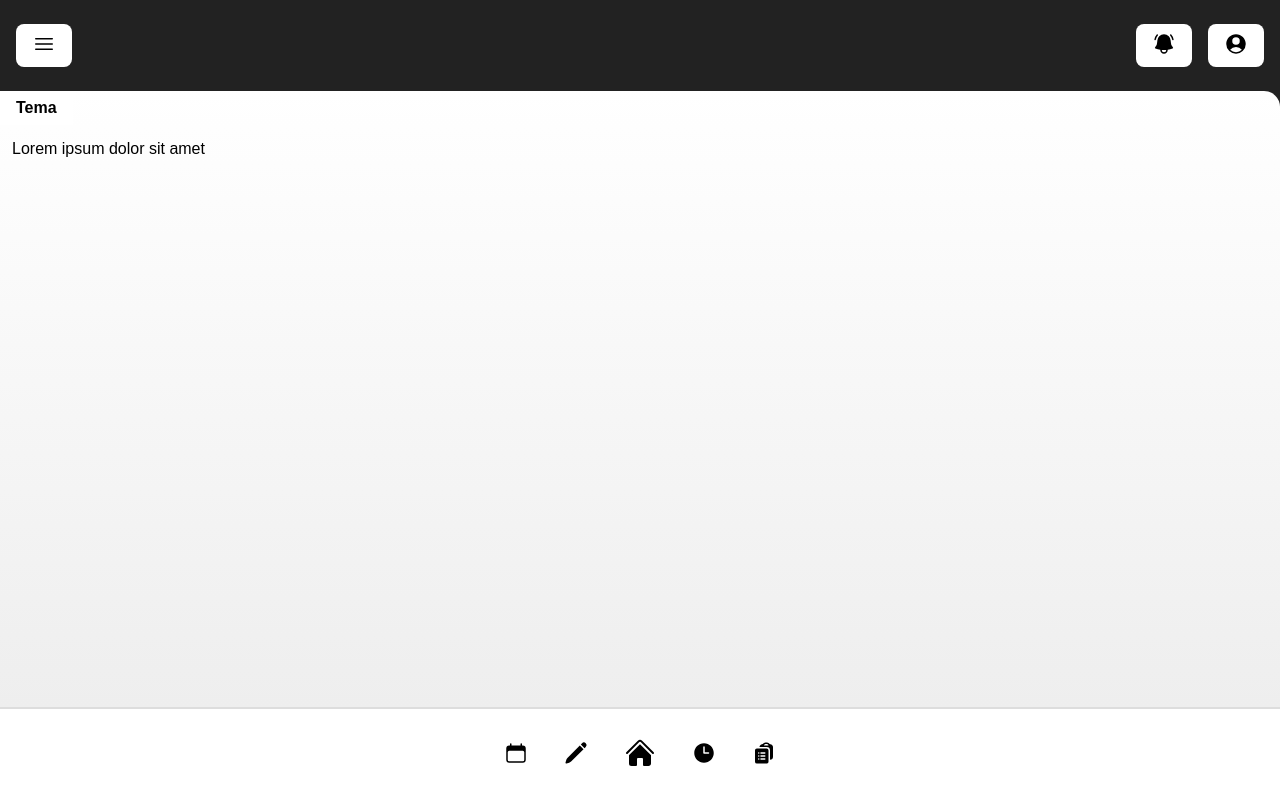
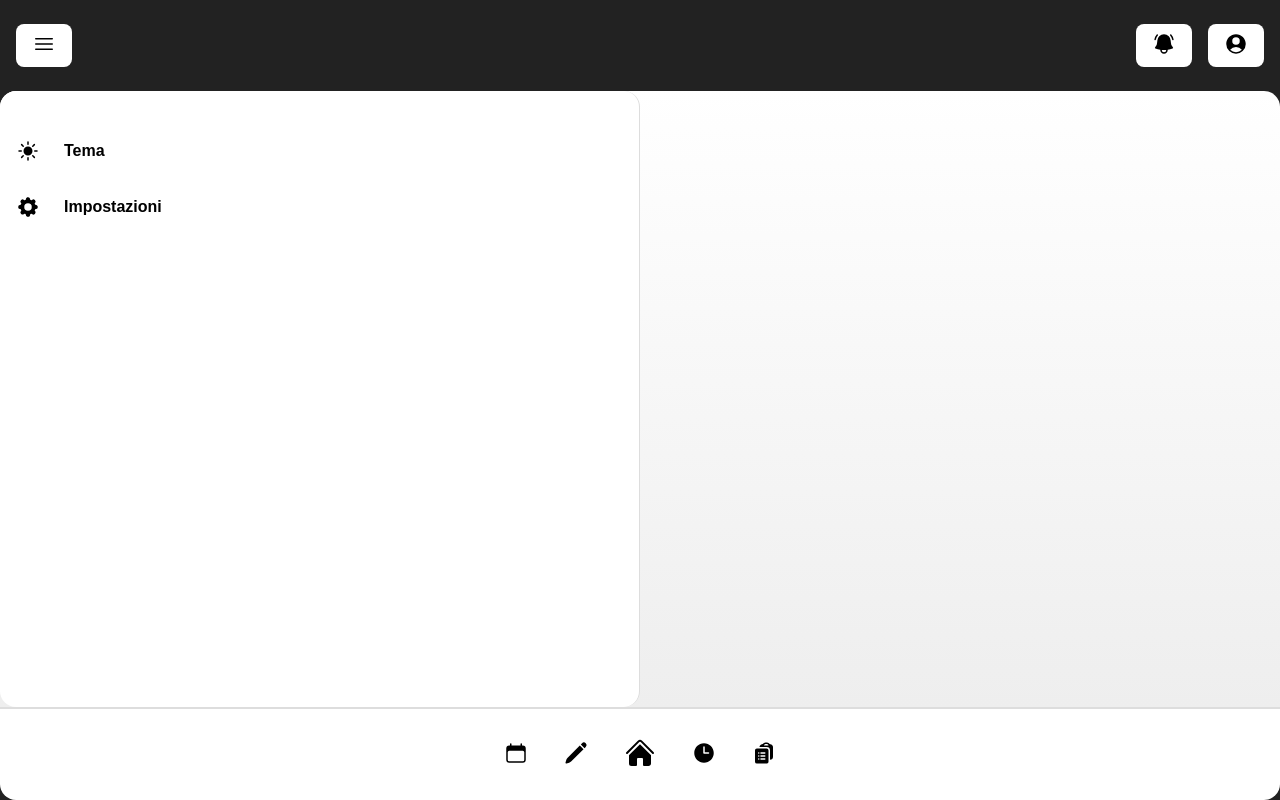
Before and after one commit to vindu07/Uni-Agenda, a plain HTML site: page index.html in a window 1280 px wide. Both pictures are taken after a click on the button 44 px from the left and 45 px from the top of the page. Drawn offline with Linux system fonts and the light colour scheme.

Commit message:
UI-test 3

```diff
--- a/source/css/app.css
+++ b/source/css/app.css
@@ -11,6 +11,8 @@ body {
   display: grid;
   grid-template-rows: auto 1fr auto;
 
+  border-radius: 1rem;
+
 }
 
 main {
@@ -22,6 +24,7 @@ main {
 
 footer {
     border-top: 2px solid var(--footer-margin);
+    border-bottom-left-radius: 1rem; border-bottom-right-radius: 1rem;
 }
 
 button {
@@ -48,3 +51,28 @@ button {
 
     fill: var(--button-color);
 }
+
+#menu-container {
+    border-radius: 1rem;
+    border-right: 1px solid var(--footer-margin);
+
+    opacity: 0;
+    transform: translateX(-100%);
+
+    transition:
+        opacity 0.2s ease-out,
+        transform 0.2s ease-out;
+}
+#menu-container.visible{
+    opacity: 1;
+    transform: translateX(0);
+}
+
+.menu-icons{
+    height: 1.5rem;
+    width: 1.5rem;
+
+    border-radius: 1rem;
+
+    fill: var(--button-color);
+}
--- a/source/css/themes.css
+++ b/source/css/themes.css
@@ -39,7 +39,7 @@ body.theme-dark{
 .header-bg{background: var(--header-bg);}
 .header-color{color: var(--header-color)}
 
-.main-bg{background: var(--main-bg);}
+.main-bg{background: var(--main-bg-1);}
 .main-color{color: var(--main-color)}
 
 .footer-bg{background: var(--footer-bg);}
--- a/source/html/menu.html
+++ b/source/html/menu.html
@@ -1,8 +1,20 @@
-<div class="flex-col gap-2">
-    <button id="theme-btn" class="button-bg button-color px-4 py-2">
+<div id="menu-container" class="flex-col gap-2 main-bg width-12 height-full py-8">
+
+
+    <button id="theme-btn" class="button-bg button-color px-4 py-4 width-34 flex justify-start gap-6 rounded-4 items-center">
+        <svg xmlns="http://www.w3.org/2000/svg" viewBox="0 0 24 24" class="menu-icons">
+            <path d="M12 2.25a.75.75 0 0 1 .75.75v2.25a.75.75 0 0 1-1.5 0V3a.75.75 0 0 1 .75-.75ZM7.5 12a4.5 4.5 0 1 1 9 0 4.5 4.5 0 0 1-9 0ZM18.894 6.166a.75.75 0 0 0-1.06-1.06l-1.591 1.59a.75.75 0 1 0 1.06 1.061l1.591-1.59ZM21.75 12a.75.75 0 0 1-.75.75h-2.25a.75.75 0 0 1 0-1.5H21a.75.75 0 0 1 .75.75ZM17.834 18.894a.75.75 0 0 0 1.06-1.06l-1.59-1.591a.75.75 0 1 0-1.061 1.06l1.59 1.591ZM12 18a.75.75 0 0 1 .75.75V21a.75.75 0 0 1-1.5 0v-2.25A.75.75 0 0 1 12 18ZM7.758 17.303a.75.75 0 0 0-1.061-1.06l-1.591 1.59a.75.75 0 0 0 1.06 1.061l1.591-1.59ZM6 12a.75.75 0 0 1-.75.75H3a.75.75 0 0 1 0-1.5h2.25A.75.75 0 0 1 6 12ZM6.697 7.757a.75.75 0 0 0 1.06-1.06l-1.59-1.591a.75.75 0 0 0-1.061 1.06l1.59 1.591Z" />
+        </svg>
+
         <h6>Tema</h6>
     </button>
-    <div class="p-3">
-        <p>Lorem ipsum dolor sit amet</p>
-    </div>
+
+    <button id="settings-btn" class="button-bg button-color px-4 py-4 width-34 flex justify-start gap-6 rounded-4 items-center">
+        <svg xmlns="http://www.w3.org/2000/svg" viewBox="0 0 24 24" class="menu-icons">
+            <path fill-rule="evenodd" d="M11.828 2.25c-.916 0-1.699.663-1.85 1.567l-.091.549a.798.798 0 0 1-.517.608 7.45 7.45 0 0 0-.478.198.798.798 0 0 1-.796-.064l-.453-.324a1.875 1.875 0 0 0-2.416.2l-.243.243a1.875 1.875 0 0 0-.2 2.416l.324.453a.798.798 0 0 1 .064.796 7.448 7.448 0 0 0-.198.478.798.798 0 0 1-.608.517l-.55.092a1.875 1.875 0 0 0-1.566 1.849v.344c0 .916.663 1.699 1.567 1.85l.549.091c.281.047.508.25.608.517.06.162.127.321.198.478a.798.798 0 0 1-.064.796l-.324.453a1.875 1.875 0 0 0 .2 2.416l.243.243c.648.648 1.67.733 2.416.2l.453-.324a.798.798 0 0 1 .796-.064c.157.071.316.137.478.198.267.1.47.327.517.608l.092.55c.15.903.932 1.566 1.849 1.566h.344c.916 0 1.699-.663 1.85-1.567l.091-.549a.798.798 0 0 1 .517-.608 7.52 7.52 0 0 0 .478-.198.798.798 0 0 1 .796.064l.453.324a1.875 1.875 0 0 0 2.416-.2l.243-.243c.648-.648.733-1.67.2-2.416l-.324-.453a.798.798 0 0 1-.064-.796c.071-.157.137-.316.198-.478.1-.267.327-.47.608-.517l.55-.091a1.875 1.875 0 0 0 1.566-1.85v-.344c0-.916-.663-1.699-1.567-1.85l-.549-.091a.798.798 0 0 1-.608-.517 7.507 7.507 0 0 0-.198-.478.798.798 0 0 1 .064-.796l.324-.453a1.875 1.875 0 0 0-.2-2.416l-.243-.243a1.875 1.875 0 0 0-2.416-.2l-.453.324a.798.798 0 0 1-.796.064 7.462 7.462 0 0 0-.478-.198.798.798 0 0 1-.517-.608l-.091-.55a1.875 1.875 0 0 0-1.85-1.566h-.344ZM12 15.75a3.75 3.75 0 1 0 0-7.5 3.75 3.75 0 0 0 0 7.5Z" clip-rule="evenodd" />
+        </svg>
+
+        <h6>Impostazioni</h6>
+    </button>
+
 </div>
--- a/source/js/app.js
+++ b/source/js/app.js
@@ -19,6 +19,10 @@ if ('serviceWorker' in navigator) {
   });
 }
 
+// carica HTML
+await loadHTML('./source/html/menu.html');
+
+
 // Gestione autenticazione
 profileBtn.addEventListener('click', () => {
 
@@ -38,6 +42,9 @@ async function fetchEvents() {
 // Pagina menu
 menuBtn.addEventListener('click', () => {
 
+  const menuDiv = document.getElementById('menu-container');
+  menuDiv.classList.toggle('visible');
+
   loadPage("menu");
 });
 
@@ -48,7 +55,7 @@ async function loadPage(page){
   if(typeof page != "string") return;
 
   switch(page){
-    case "menu": loadHTML("./source/html/menu.html").then(setTimeout(menu.initMenu, 200));
+    case "menu": menu.initMenu;
     break;
   }
 
```
Also changed, not shown: index.html (+1 -3 lines), assets/icons/icon-192x192.png.
